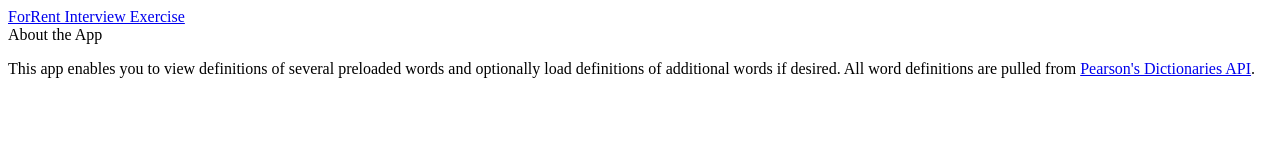
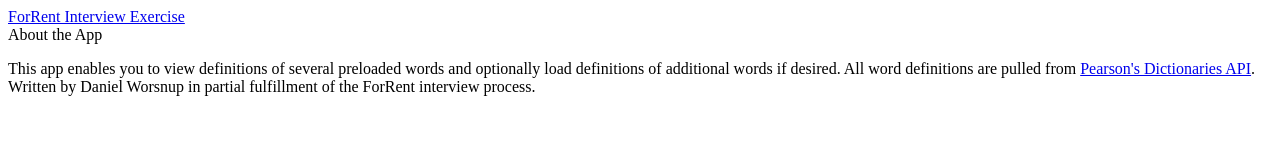
Before and after one commit to thesnups/exercise2, a website: page src/index.html in a window 1280 px wide. Drawn offline with Linux system fonts and the light colour scheme.

Commit message:
Updated app description.

```diff
--- a/src/index.html
+++ b/src/index.html
@@ -18,7 +18,7 @@
             <div class="panel panel-default">
                 <div class="panel-heading">About the App</div>
                 <div class="panel-body">
-                    <p>This app enables you to view definitions of several preloaded words and optionally load definitions of additional words if desired. All word definitions are pulled from <a href= "http://developer.pearson.com/apis/dictionaries" target="_blank">Pearson's Dictionaries API</a>.</p>
+                    <p>This app enables you to view definitions of several preloaded words and optionally load definitions of additional words if desired. All word definitions are pulled from <a href= "http://developer.pearson.com/apis/dictionaries" target="_blank">Pearson's Dictionaries API</a>. Written by Daniel Worsnup in partial fulfillment of the ForRent interview process.</p>
                 </div>
             </div>
             <div style="position:relative">
```
